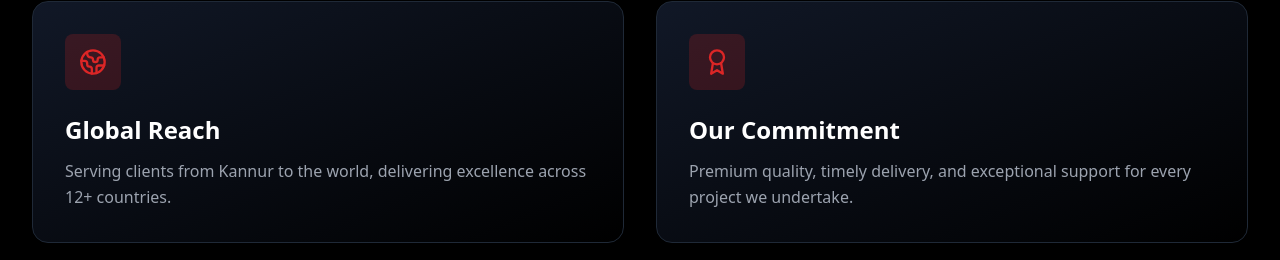
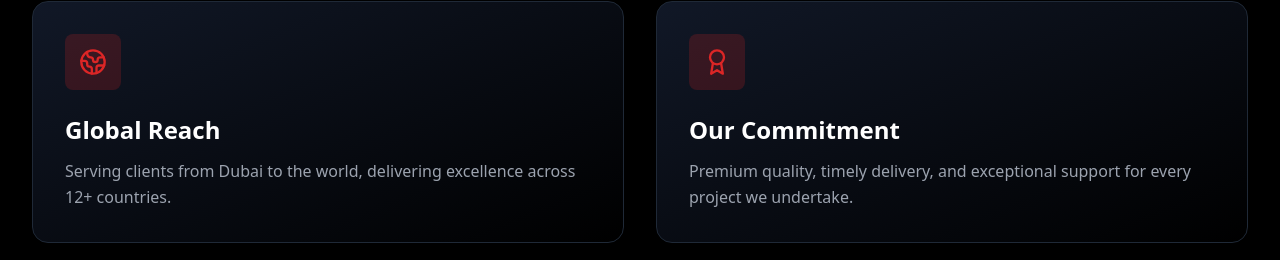
Before and after one commit to hrishikeshgireesh69-ai/doomstudios, a React (Vite) app: page / in a window 1280 px wide. Shown: the part 6355-6615 px from the top of the page. Built offline with nearby package versions, Linux system fonts and the light colour scheme.

Commit message:
Updated About.tsx

```diff
--- a/src/components/About.tsx
+++ b/src/components/About.tsx
@@ -15,7 +15,7 @@ export default function About() {
     {
       icon: Globe2,
       title: 'Global Reach',
-      description: 'Serving clients from Kannur to the world, delivering excellence across 12+ countries.',
+      description: 'Serving clients from Dubai to the world, delivering excellence across 12+ countries.',
     },
     {
       icon: Award,
```
